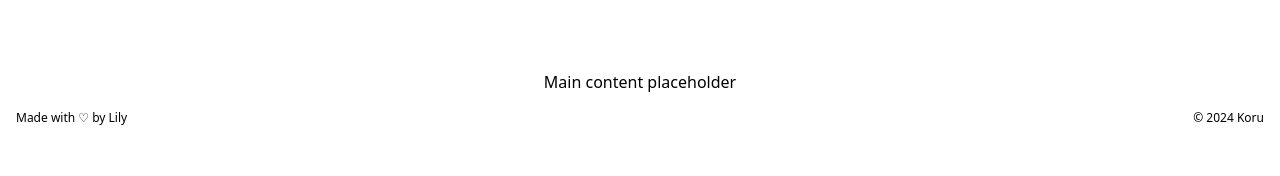
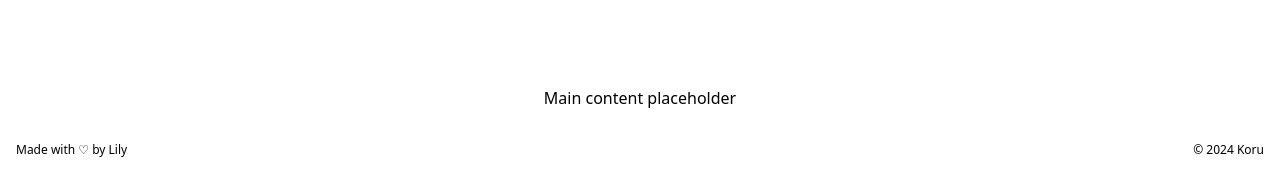
Before and after one commit to lilymtle/koru, a Next.js app: page / in a window 1280 px wide. Shown: the part 264-440 px from the top of the page. Built offline with nearby package versions, Linux system fonts and the light colour scheme.

Commit message:
update styling

```diff
--- a/src/app/page.tsx
+++ b/src/app/page.tsx
@@ -1,8 +1,6 @@
-import Image from "next/image";
-
 export default function Home() {
   return (
-    <main className="flex flex-col items-center">
+    <main id="main" className="flex flex-col items-center p-4">
       Main content placeholder
     </main>
   );
```
